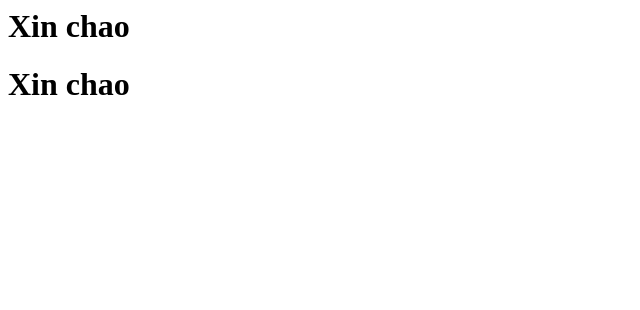
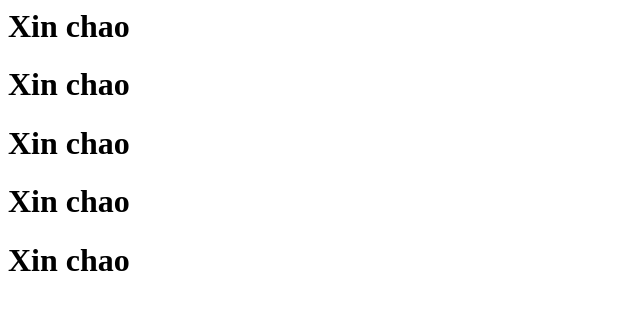
Before and after one commit to quangdaicaa/basevn_html, a plain HTML site: page index.html in a window 1280 px wide. Shown: the whole page, without its empty margins (0-640 px from the left). Drawn offline with Linux system fonts and the light colour scheme.

Commit message:
jkfdhjkg

```diff
--- a/index.html
+++ b/index.html
@@ -1,2 +1,5 @@
 <h1>Xin chao</h1>
 <h1>Xin chao</h1>
+<h1>Xin chao</h1>
+<h1>Xin chao</h1>
+<h1>Xin chao</h1>
```
